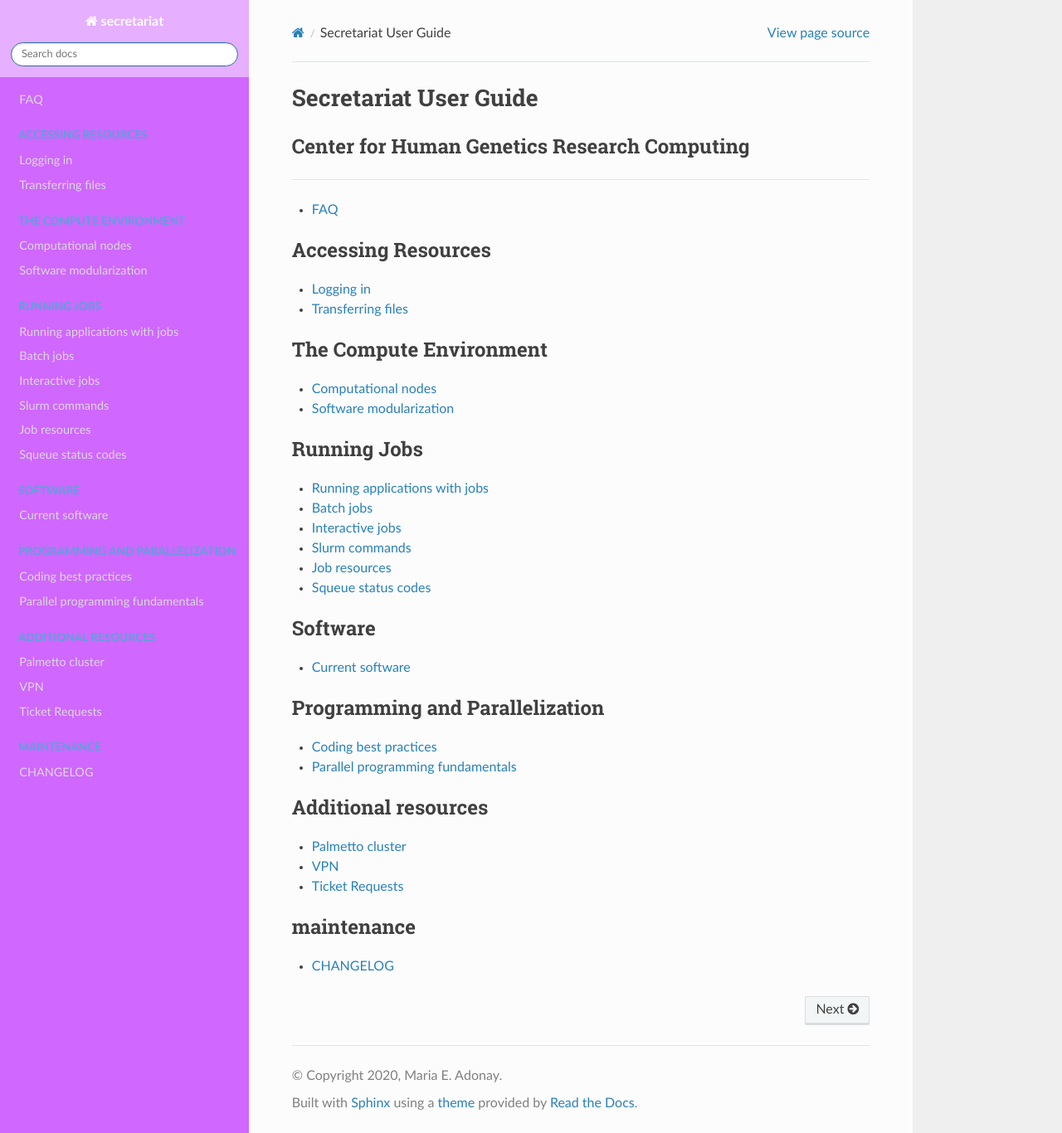
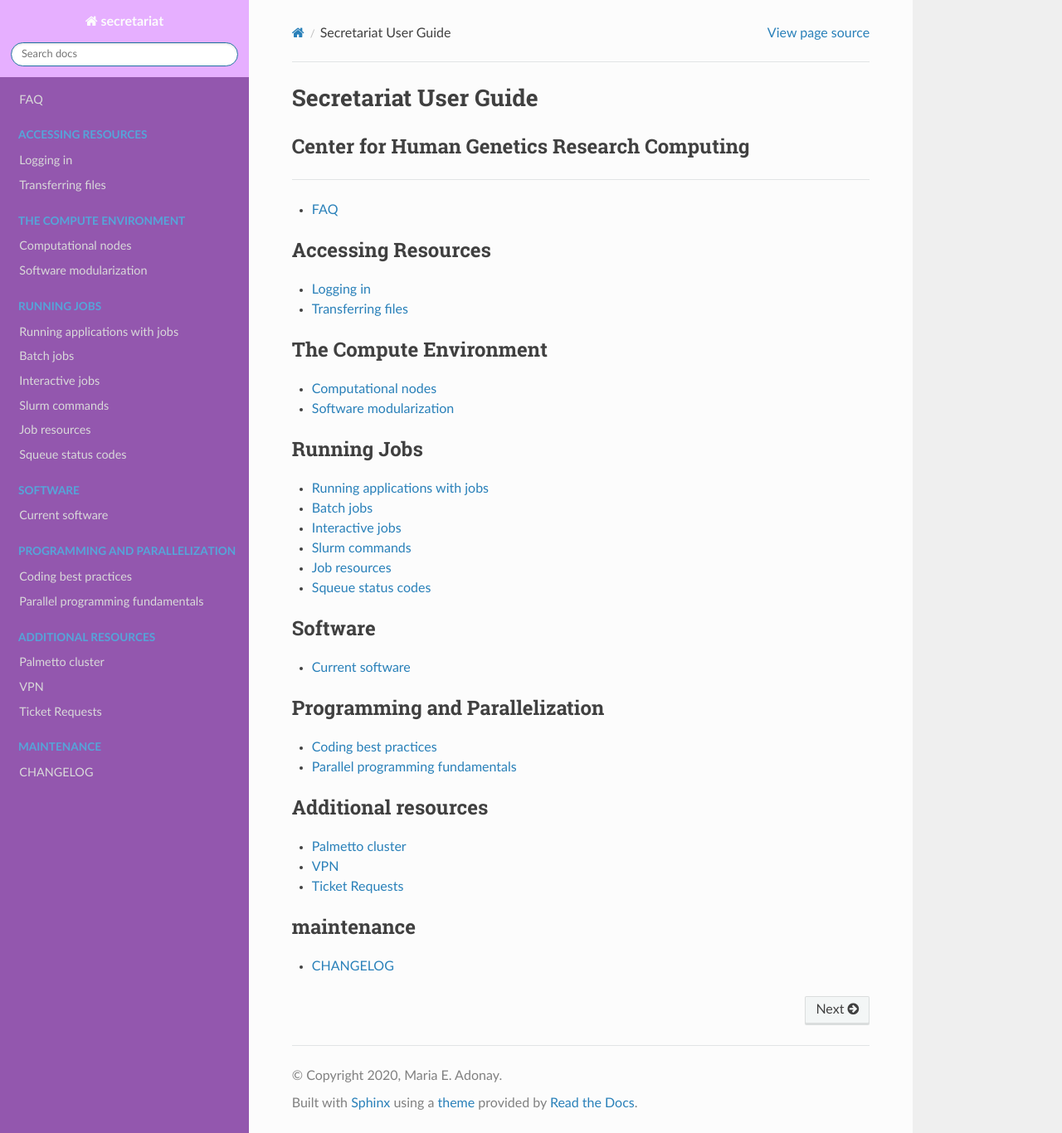
Before and after one commit to amalgamaria/secretariat, a Sphinx documentation site: the page built from docs/index.rst, in a window 1280 px wide and 1366 px high. Shown: the whole window at 83% size. Built offline with Sphinx 7.4.7 and the Read the Docs theme 2.0.0, drawn with Linux system fonts in a browser that asks for light colours.

Commit message:
Format sidebar -v2

```diff
--- a/docs/_templates/layout.html
+++ b/docs/_templates/layout.html
@@ -8,7 +8,7 @@
     }
     /* Sidebar */
     .wy-nav-side {
-      background: #d067ff;
+      background: #9357ae;
     }
   </style>
 {% endblock %}
```
